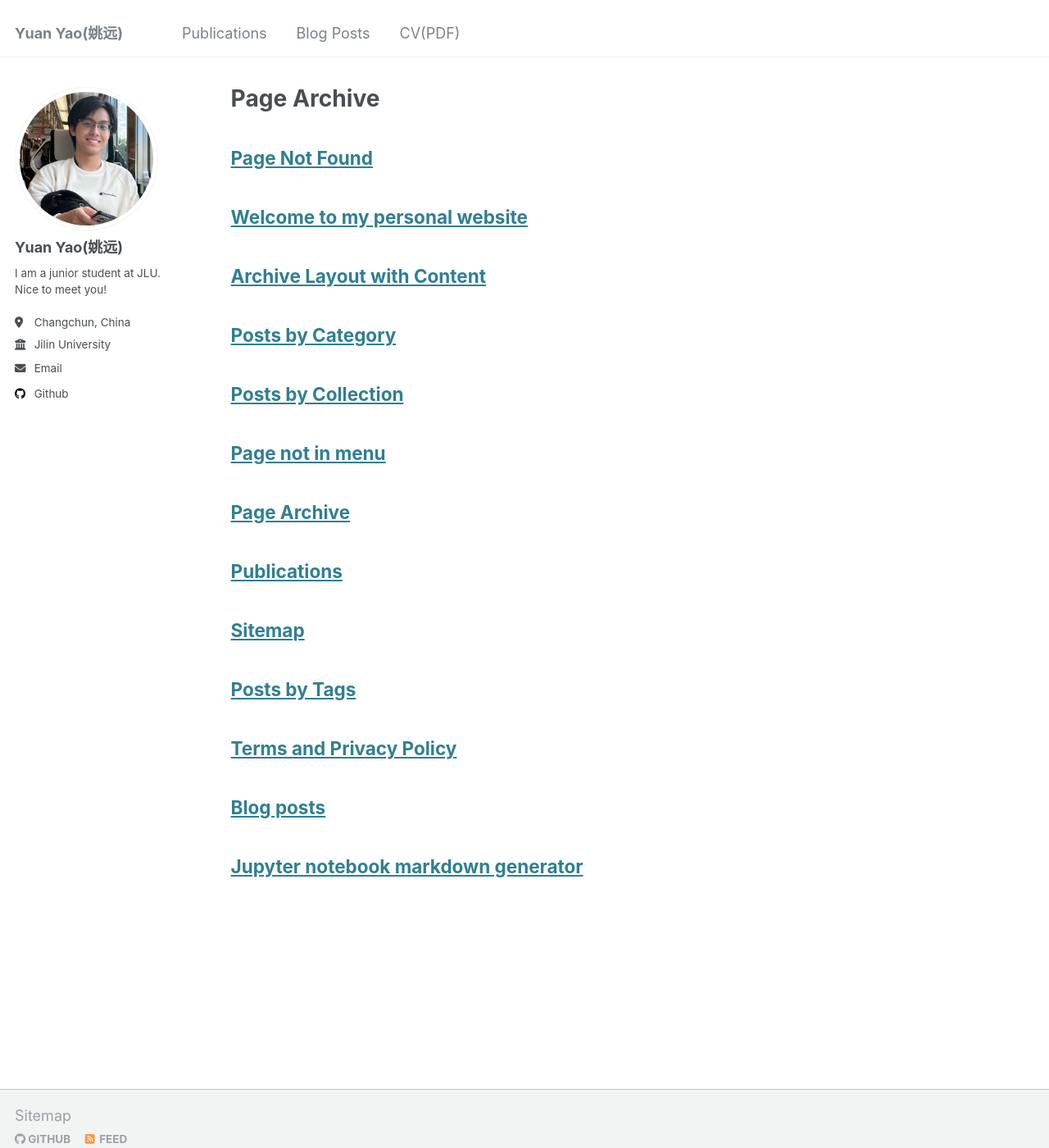
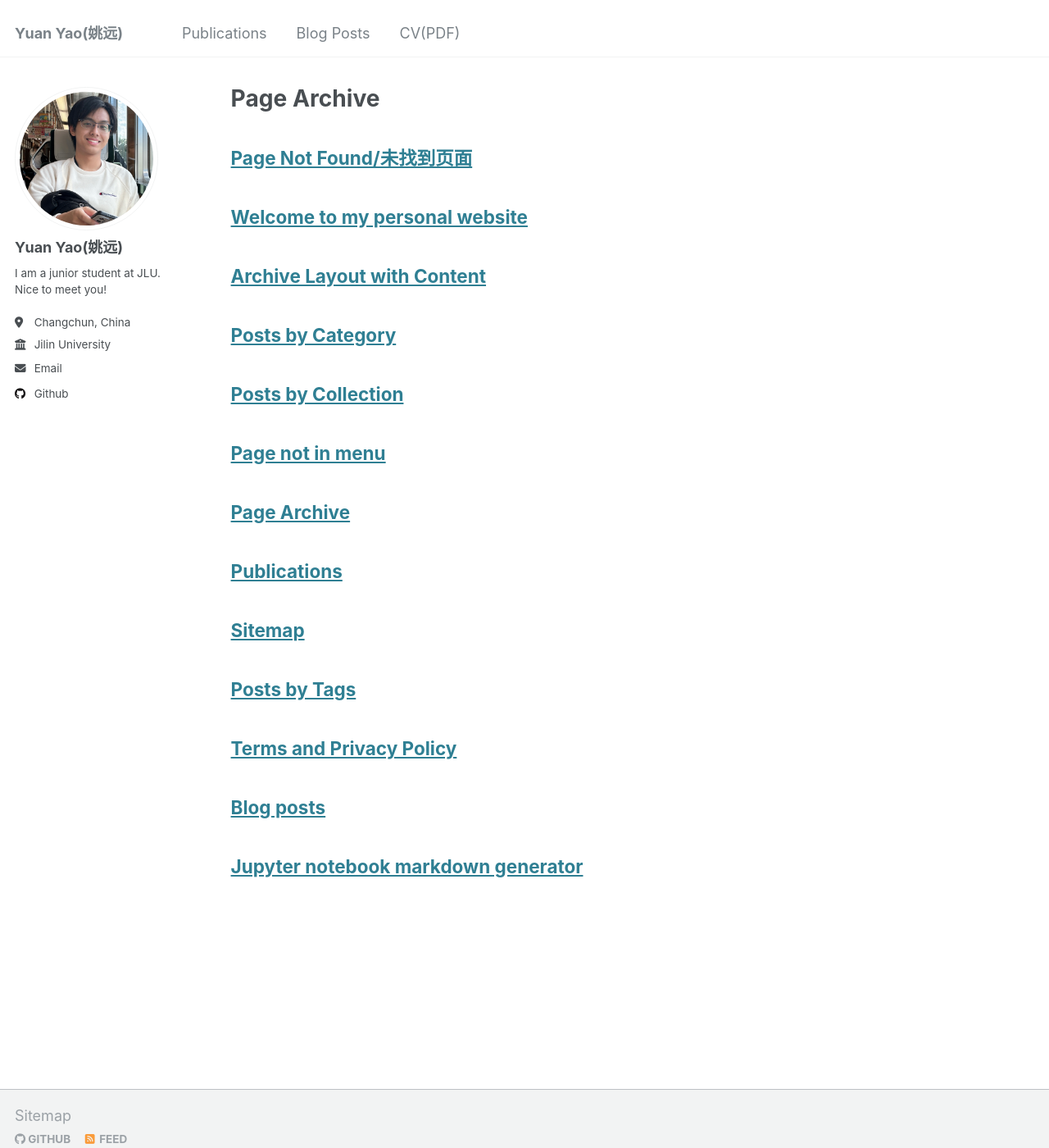
Before and after one commit to YuanYao-git/YuanYao-git.github.io, a Jekyll site: the page built from _pages/page-archive.html, in a window 1280 px wide and 1400 px high. Shown: the whole window at 82% size. Built offline with Jekyll 4.4.1, drawn with Linux system fonts in a browser that asks for light colours.

Commit message:
改变了右侧边距、page not found

```diff
--- a/_pages/404.md
+++ b/_pages/404.md
@@ -1,7 +1,8 @@
 ---
-title: "Page Not Found"
+title: "Page Not Found/未找到页面"
 sitemap: false
 permalink: /404.html
 ---
 
-Sorry, but the page you were trying to view does not exist.
+Sorry, but the page you were trying to view does not exist.<br>
+抱歉，请别处看看吧。
--- a/_sass/_archive.scss
+++ b/_sass/_archive.scss
@@ -12,6 +12,7 @@
   @include breakpoint($large) {
     @include span(10 of 12 last);
     @include prefix(0.5 of 12);
+
   }
 
   a {
@@ -209,13 +210,13 @@
       text-align: right;
 
       .archive__item-teaser {
-        @include span(5 of 12 rtl);
+        @include span(10 of 12 rtl);
       }
 
       .archive__item-body {
-        @include span(7 of 12 last rtl);
+        @include span(10 of 12 last rtl);
         @include prefix(0.5 of 12);
-        @include suffix(1 of 12);
+        @include suffix(0 of 12);
       }
     }
   }
--- a/_sass/_base.scss
+++ b/_sass/_base.scss
@@ -235,6 +235,7 @@
 /* Figure captions */
 
 figcaption {
+
   margin-bottom: 0.5em;
   color: mix(#fff, $text-color, 25%);
   font-family: $caption-font-family;
--- a/_sass/_variables.scss
+++ b/_sass/_variables.scss
@@ -132,9 +132,9 @@
    Grid
    ========================================================================== */
 
-$right-sidebar-width-narrow : 200px !default;
-$right-sidebar-width        : 300px !default;
-$right-sidebar-width-wide   : 400px !default;
+$right-sidebar-width-narrow : 50px !default;
+$right-sidebar-width        : 100px !default;
+$right-sidebar-width-wide   : 150px !default;
 
 $susy: (
   columns: 12,
```
Also changed, not shown: _posts/2025-01-06-post-1.md (+3 -3 lines), _posts/2025-01-07-post-2.md (+3 -3 lines).
